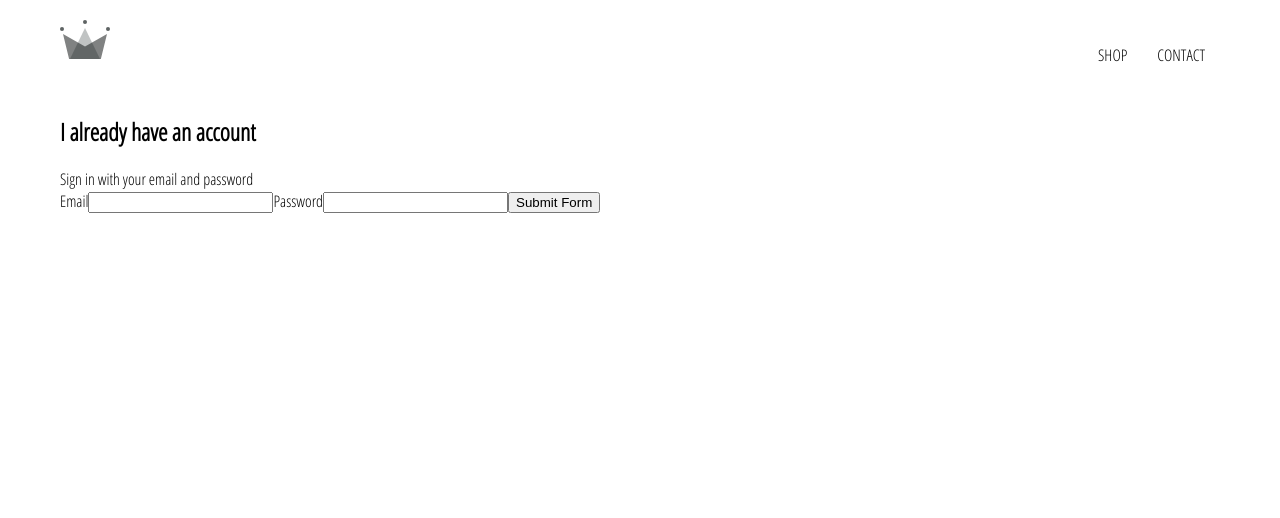
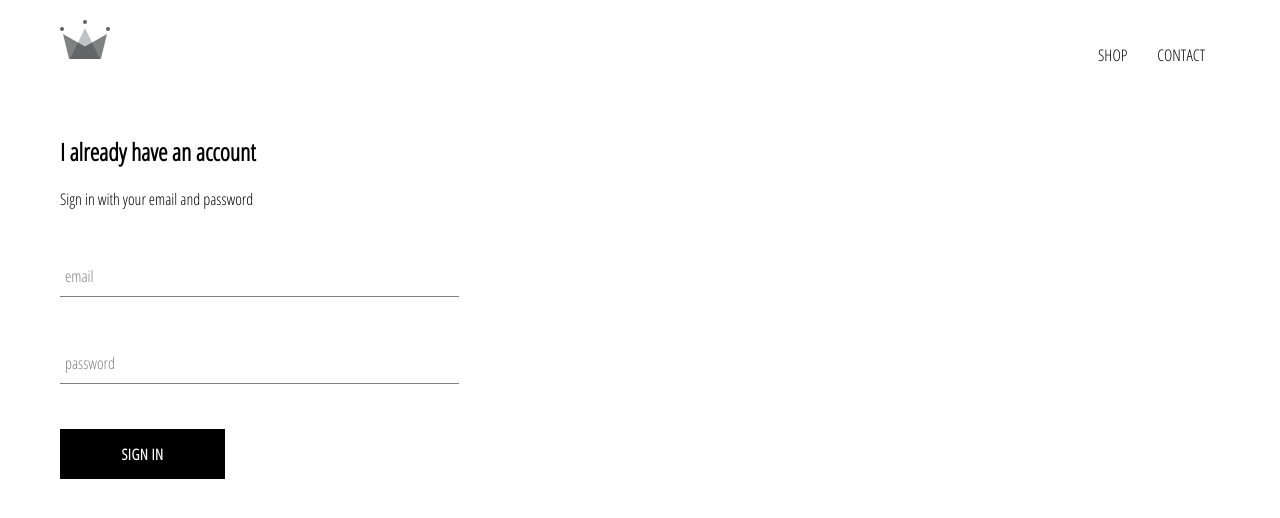
Before and after one commit to RaminMammadzada/react-redux-e-commerce, a React (Create React App) app: page /signin in a window 1280 px wide. Shown: the top 518 px of the page. Built offline with nearby package versions, Linux system fonts and the light colour scheme.

Commit message:
Add custom button and custom form input components.

```diff
--- /dev/null
+++ b/src/components/custom-button/custom-button.component.jsx
@@ -0,0 +1,20 @@
+import React from 'react';
+import PropTypes from 'prop-types';
+import './custom-button.styles.scss';
+
+const CustomButton = ({ children, ...otherProps }) => (
+  <button
+    type="submit"
+    className="custom-button"
+    // eslint-disable-next-line react/jsx-props-no-spreading
+    {...otherProps}
+  >
+    {children}
+  </button>
+);
+
+CustomButton.propTypes = {
+  children: PropTypes.node.isRequired,
+};
+
+export default CustomButton;
--- /dev/null
+++ b/src/components/custom-button/custom-button.styles.scss
@@ -0,0 +1,22 @@
+.custom-button {
+  min-width: 165px;
+  width: auto;
+  height: 50px;
+  letter-spacing: 0.5px;
+  line-height: 50px;
+  padding: 0 35px 0 35px;
+  font-size: 15px;
+  background-color: black;
+  color: white;
+  text-transform: uppercase;
+  font-family: 'Open Sans Condensed';
+  font-weight: bolder;
+  border: none;
+  cursor: pointer;
+
+  &:hover {
+    background-color: white;
+    color: black;
+    border: 1px solid black;
+  }
+}
--- /dev/null
+++ b/src/components/form-input/form-input.component.jsx
@@ -0,0 +1,34 @@
+import React from 'react';
+import PropTypes from 'prop-types';
+import './form-input.styles.scss';
+
+const FormItem = ({
+  handleChange,
+  label,
+  ...otherProps
+}) => (
+  <div className="group">
+    <input
+      className="form-input"
+      onChange={handleChange}
+      // eslint-disable-next-line react/jsx-props-no-spreading
+      {...otherProps}
+    />
+    {
+        label
+          ? (
+            <label htmlFor="input" className={`${otherProps.value.length ? 'shrink' : ''} form-input-label`}>
+              {label}
+            </label>
+          )
+          : null
+      }
+  </div>
+);
+
+FormItem.propTypes = {
+  handleChange: PropTypes.func.isRequired,
+  label: PropTypes.string.isRequired,
+};
+
+export default FormItem;
--- /dev/null
+++ b/src/components/form-input/form-input.styles.scss
@@ -0,0 +1,54 @@
+$sub-color: grey;
+$main-color: black;
+
+@mixin shrinkLabel {
+  top: -14px;
+  font-size: 12px;
+  color: $main-color;
+}
+
+.group {
+  position: relative;
+  margin: 45px 0;
+
+  .form-input-label {
+    color: $sub-color;
+    font-size: 16px;
+    font-weight: normal;
+    position: absolute;
+    pointer-events: none;
+    left: 5px;
+    top: 10px;
+    transition: 300ms ease all;
+
+    &.shrink {
+      @include shrinkLabel();
+    }
+  }
+
+  .form-input {
+    background: none;
+    background-color: white;
+    color: $sub-color;
+    font-size: 18px;
+    padding: 10px 10px 10px 5px;
+    display: block;
+    width: 100%;
+    border: none;
+    border-radius: 0;
+    border-bottom: 1px solid $sub-color;
+    margin: 25px 0;
+
+    &:focus {
+      outline: none;
+    }
+
+    &:focus ~ .form-input-label {
+      @include shrinkLabel();
+    }
+  }
+
+  input[type='password'] {
+    letter-spacing: 0.3em;
+  }
+}
--- a/src/components/sign-in/sign-in.component.jsx
+++ b/src/components/sign-in/sign-in.component.jsx
@@ -1,4 +1,6 @@
 import React, { Component } from 'react';
+import FormInput from '../form-input/form-input.component';
+import CustomButton from '../custom-button/custom-button.component';
 import './sign-in.styles.scss';
 
 class SignIn extends Component {
@@ -34,28 +36,25 @@ class SignIn extends Component {
         <h2>I already have an account</h2>
         <span>Sign in with your email and password</span>
         <form onSubmit={this.handleSubmit}>
-          <label htmlFor="email">
-            Email
-            <input
-              id="email"
+          <FormInput
+            type="email"
             name="email"
             value={email}
-              onChange={this.handleChange}
+            handleChange={this.handleChange}
+            label="email"
             required
           />
-          </label>
-          <label htmlFor="password">
-            Password
-            <input
-              id="password"
+          <FormInput
+            type="password"
             name="password"
             value={password}
-              onChange={this.handleChange}
+            handleChange={this.handleChange}
+            label="password"
             required
           />
-          </label>
-
-          <input type="submit" value="Submit Form" />
+          <CustomButton type="submit">
+            Sign in
+          </CustomButton>
         </form>
 
       </div>
--- a/src/components/sign-in/sign-in.styles.scss
+++ b/src/components/sign-in/sign-in.styles.scss
@@ -0,0 +1,9 @@
+.sign-in {
+  width: 30vw;
+  display: flex;
+  flex-direction: column;
+
+  .title {
+    margin: 10px;
+  }
+}
```
Lines whose indentation alone changed are shown as unchanged.
